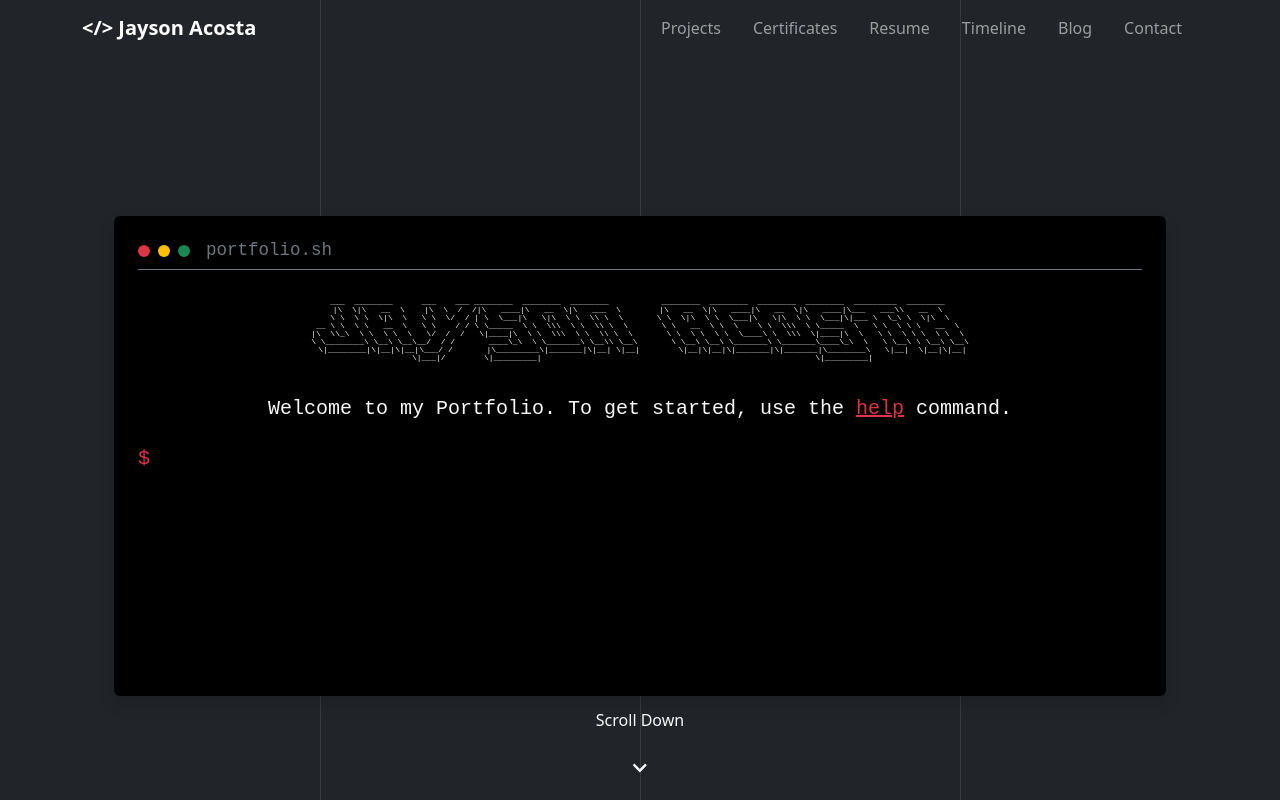
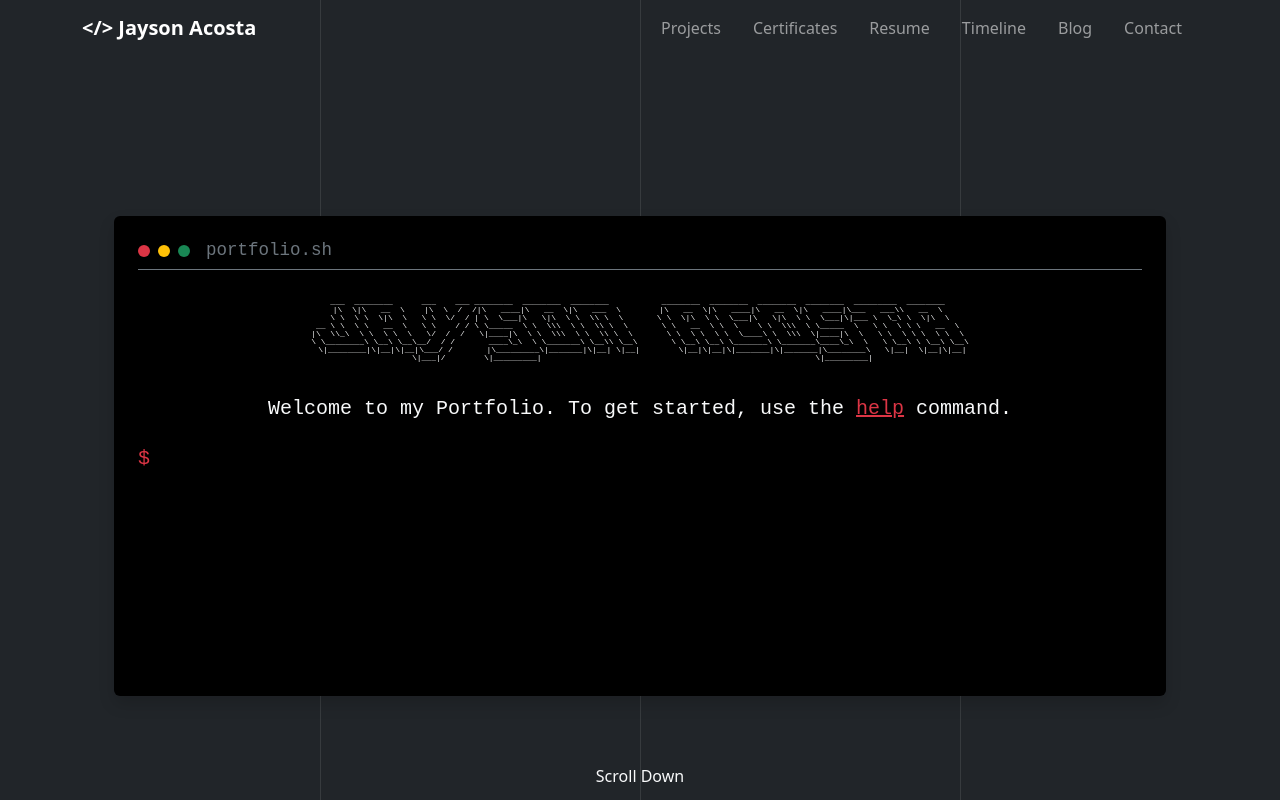
Before and after one commit to jacosta57/portfolio, a Next.js app: page / in a window 1280 px wide. Shown: the top 800 px of the page. Built offline with nearby package versions, Linux system fonts and the light colour scheme.

Commit message:
Fixed bouncing chevron, made lines stretch across different screens better

```diff
--- a/src/app/globals.css
+++ b/src/app/globals.css
@@ -1,3 +1,65 @@
+/* Layout Styles */
+.animatedbg {
+  position: fixed;
+  top: 0;
+  left: 0;
+  width: 100%;
+  height: 100vh;
+  height: 100dvh;
+  overflow: hidden;
+  z-index: -1;
+}
+
+.line {
+  position: absolute;
+  width: 1px;
+  height: 100%;
+  top: 0;
+  background: rgba(255, 255, 255, 0.1);
+}
+
+.line:nth-child(1) {
+  left: 25%;
+}
+.line:nth-child(2) {
+  left: 50%;
+}
+.line:nth-child(3) {
+  left: 75%;
+}
+
+@keyframes bounce {
+  0%,
+  20%,
+  50%,
+  80%,
+  100% {
+    transform: translateY(0);
+  }
+  40% {
+    transform: translateY(-30px);
+  }
+  60% {
+    transform: translateY(-15px);
+  }
+}
+
+.t-bar {
+  width: 25% !important;
+}
+
+@media (min-width: 576px) {
+  .t-bar {
+    width: 17% !important;
+  }
+}
+
+@media (min-width: 768px) {
+  .t-bar {
+    width: 25% !important;
+  }
+}
+
 /* Modern Card with Shadow Effects */
 .modern-card {
   box-shadow:
--- a/src/app/layout.module.css
+++ /dev/null
@@ -1,59 +0,0 @@
-.animatedbg {
-  position: absolute;
-  top: 0;
-  left: 0;
-  width: 100%;
-  height: 170%;
-  overflow: hidden;
-  z-index: -1;
-}
-
-.line {
-  position: absolute;
-  width: 1px;
-  height: 100%;
-  top: 0;
-  background: rgba(255, 255, 255, 0.1);
-}
-
-.line:nth-child(1) {
-  left: 25%;
-}
-.line:nth-child(2) {
-  left: 50%;
-}
-.line:nth-child(3) {
-  left: 75%;
-}
-
-@keyframes bounce {
-  0%,
-  20%,
-  50%,
-  80%,
-  100% {
-    transform: translateY(0);
-  }
-  40% {
-    transform: translateY(-30px);
-  }
-  60% {
-    transform: translateY(-15px);
-  }
-}
-
-.t-bar {
-  width: 25% !important;
-}
-
-@media (min-width: 576px) {
-  .t-bar {
-    width: 17% !important;
-  }
-}
-
-@media (min-width: 768px) {
-  .t-bar {
-    width: 25% !important;
-  }
-}
--- a/src/app/layout.tsx
+++ b/src/app/layout.tsx
@@ -1,6 +1,5 @@
 import "bootstrap/dist/css/bootstrap.min.css";
 import "./globals.css";
-import styles from "./layout.module.css";
 import Navigation from "@/components/layout/Navigation";
 
 export const metadata = {
@@ -27,11 +26,11 @@ export default function RootLayout({
     <html lang="en">
       <body className="bg-dark text-light">
         <Navigation />
-        <div className={styles.animatedbg}>
-          <div className={styles.lines}>
-            <div className={styles.line}></div>
-            <div className={styles.line}></div>
-            <div className={styles.line}></div>
+        <div className={"animatedbg"}>
+          <div className={"lines"}>
+            <div className={"line"}></div>
+            <div className={"line"}></div>
+            <div className={"line"}></div>
           </div>
         </div>
         <main>{children}</main>
--- a/src/app/page.tsx
+++ b/src/app/page.tsx
@@ -21,7 +21,7 @@ export default function HomePage() {
         <div className="container">
           <Terminal />
         </div>
-      </section>
+
         <div className="position-absolute bottom-0 start-50 translate-middle-x mb-4 text-center">
           <p className="mb-1">Scroll Down</p>
           <FaChevronDown
@@ -29,6 +29,7 @@ export default function HomePage() {
             className="mt-4"
           />
         </div>
+      </section>
       <section id="certificates" className="py-5">
         <div className="container">
           <h2 className="mb-5 border-bottom border-primary pb-2 d-inline-block">
```
Lines whose indentation alone changed are shown as unchanged.
